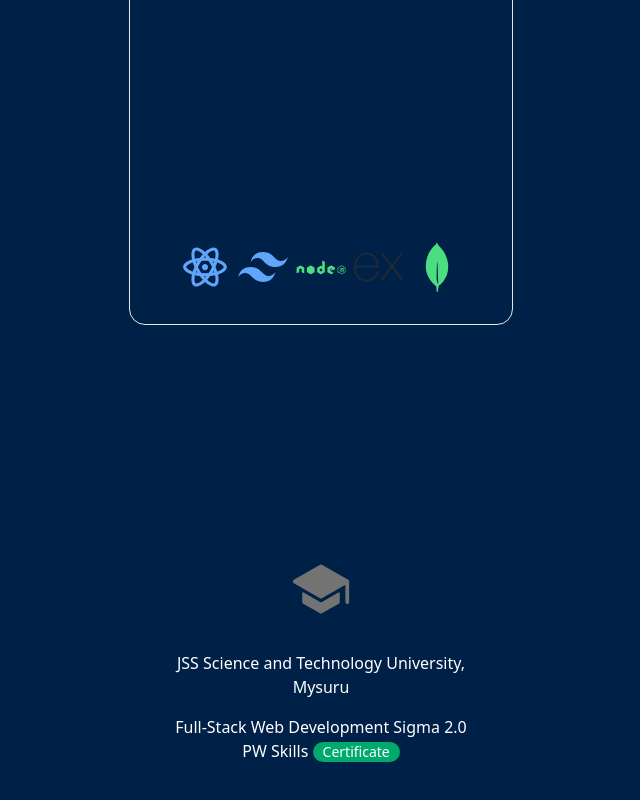
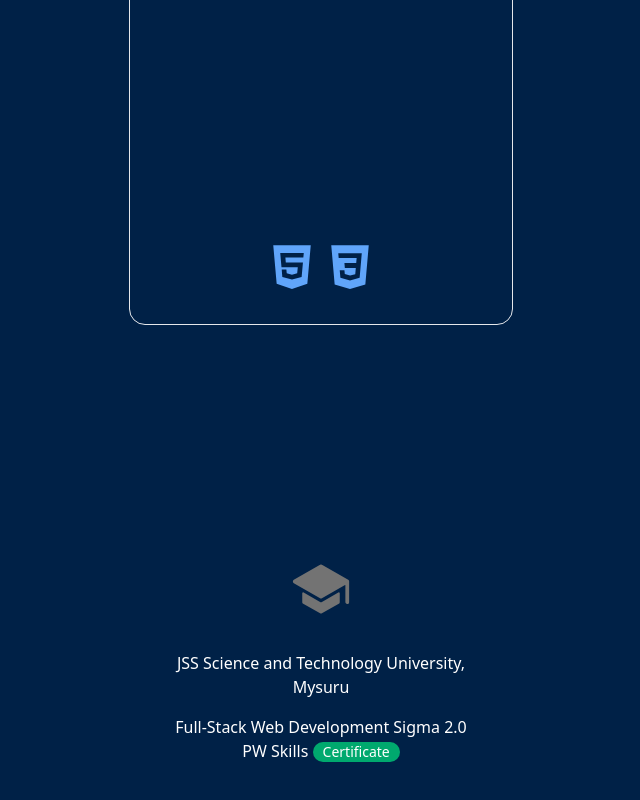
Before and after one commit to SHRIVISHNU-CM/Portfolio, a React (Vite) app: page / in a window 1280 px wide. Shown: the part 2484-3284 px from the top of the page, without its empty margins (319-959 px from the left). Built offline with nearby package versions, Linux system fonts and the light colour scheme.

Commit message:
html css logo

```diff
--- a/src/Components/Projects.jsx
+++ b/src/Components/Projects.jsx
@@ -1,4 +1,6 @@
 import { DiNodejs } from "react-icons/di";
+import { FaHtml5 } from "react-icons/fa";
+import { IoLogoCss3 } from "react-icons/io";
 import { RiReactjsLine } from "react-icons/ri";
 import { SiExpress } from "react-icons/si";
 import { SiMongodb } from "react-icons/si";
@@ -87,11 +89,9 @@ function Projects() {
                         <p className="text-white">
                             Netflix Landing Page is built using HTML and CSS and is completely responsive on big and mobile devices.                </p>
                         <div className="flex justify-center gap-x-2">
-                            <RiReactjsLine className=" text-[50px] text-blue-400" />
-                            <RiTailwindCssFill className=" text-[50px] text-blue-400" />
-                            <DiNodejs className=" text-[50px] text-green-400" />
-                            <SiExpress className=" text-[50px] text-neutal-400" />
-                            <SiMongodb className=" text-[50px] text-green-400" />
+                            <FaHtml5 className=" text-[50px] text-blue-400" />
+                            <IoLogoCss3 className=" text-[50px] text-blue-400" />
+
                         </div>
                     </div>
 
```
